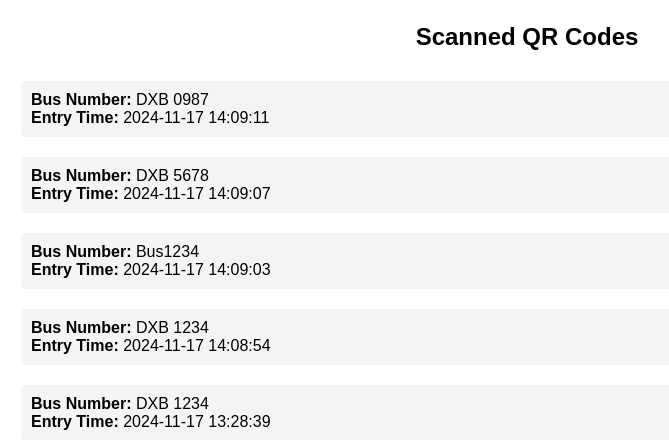
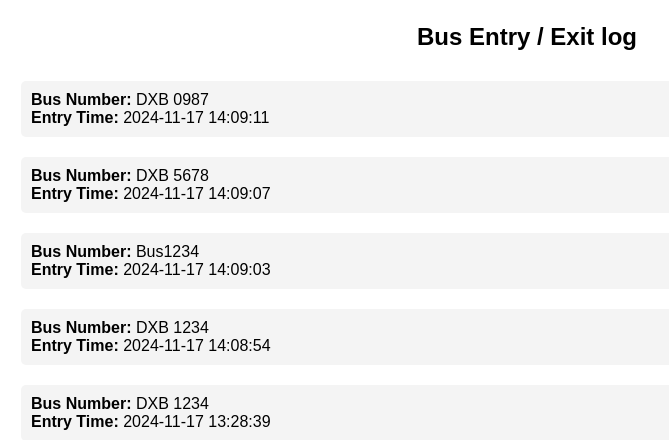
Before and after one commit to mentorlinux/rpigatekeeper, a Django app: page /qr-scanner/live-feed/ in a window 1280 px wide. Shown: the part 611-1051 px from the top of the page, without its empty margins (113-782 px from the left). Run offline with Django 5.2, Linux system fonts and the light colour scheme; data comes from the database, SQL or seed files in the repository.

Commit message:
Implemented new user interface for web pages

```diff
--- a/school_gate/qr_scanner/templates/qr_scanner/live_feed.html
+++ b/school_gate/qr_scanner/templates/qr_scanner/live_feed.html
@@ -3,7 +3,7 @@
 <head>
     <meta charset="UTF-8">
     <meta name="viewport" content="width=device-width, initial-scale=1.0">
-    <title>QR Code Scanner</title>
+    <title>GateKeeper</title>
     <style>
         body {
             font-family: Arial, sans-serif;
@@ -30,7 +30,7 @@
     </style>
 </head>
 <body>
-    <h1>QR Code Scanner</h1>
+    <h1>ATS Dubai Campus - School Bus Monitoring System</h1>
 
     <!-- Live Camera Feed -->
     <div>
@@ -40,7 +40,7 @@
 
     <!-- Scanned QR Codes -->
     <div>
-        <h2>Scanned QR Codes</h2>
+        <h2>Bus Entry / Exit log</h2>
         <ul id="scanned-data">
             <!-- Scanned QR codes will be dynamically inserted here -->
         </ul>
```
